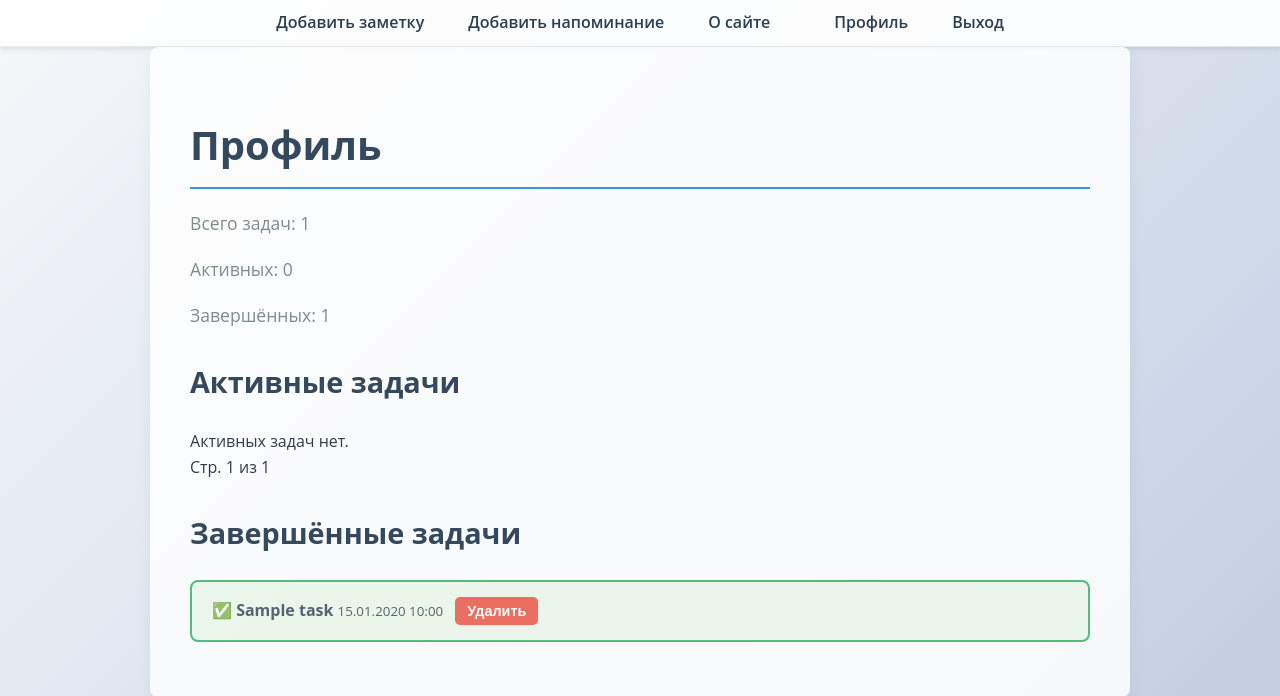
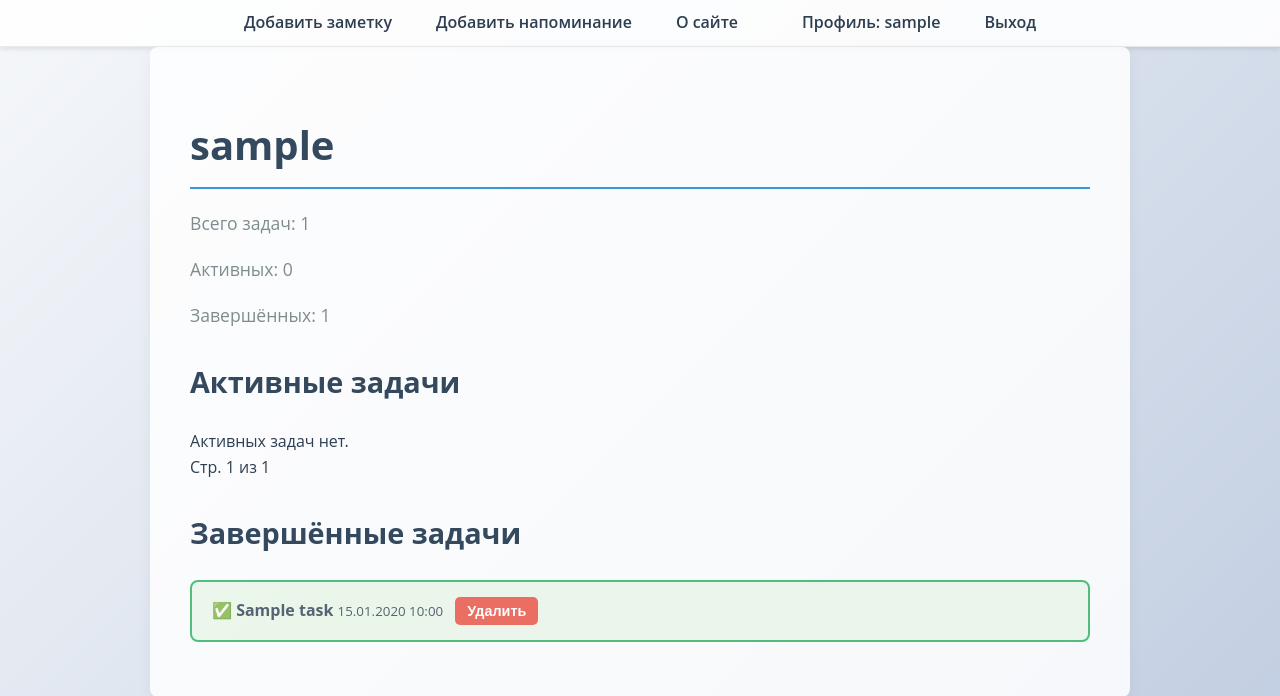
Before and after one commit to Tarfprima/stem, a Django app: page /profile/ in a window 1280 px wide. Shown: the top 696 px of the page. Run offline with Django 5.2, Linux system fonts and the light colour scheme; a user stored in the database is signed in; tables that the repository leaves empty hold one stand-in row (values such as "Sample post").

Commit message:
Версия 1.1.0 (bugfix)

```diff
--- a/ste/stem/templates/stem/base.html
+++ b/ste/stem/templates/stem/base.html
@@ -18,7 +18,7 @@
       <!-- Ссылка на профиль: вход/регистрация справа от центра -->
       <ul class="nav-auth">
         {% if user.is_authenticated %}
-          <li><a href="{% url 'stem:profile' %}">Профиль</a></li>
+          <li><a href="{% url 'stem:profile' %}">Профиль: {{ user.username }}</a></li>
           <li><a href="{% url 'stem:logout' %}">Выход</a></li>
         {% else %}
           <li><a href="{% url 'stem:login' %}">Вход</a></li>
--- a/ste/stem/templates/stem/profile.html
+++ b/ste/stem/templates/stem/profile.html
@@ -4,7 +4,7 @@
 {% block title %}Профиль{% endblock %}
 
 {% block content %}
-<h1>Профиль</h1>
+<h1>{{ user.username }}</h1>
 
 <p>Всего задач: {{ total_tasks }}</p>
 <p>Активных: {{ active_count }}</p>
--- a/ste/stem/views.py
+++ b/ste/stem/views.py
@@ -54,7 +54,7 @@ def profile(request):
     # Все активные задачи (completed=False), новые сверху
     active_tasks = Task.objects.filter(user=request.user, completed=False).order_by('-created_at')
     # Пагинация только активных задач
-    paginator = Paginator(active_tasks, 3)
+    paginator = Paginator(active_tasks, 10)
     page_number = request.GET.get('page', 1)
     active_page = paginator.get_page(page_number)
 
```
